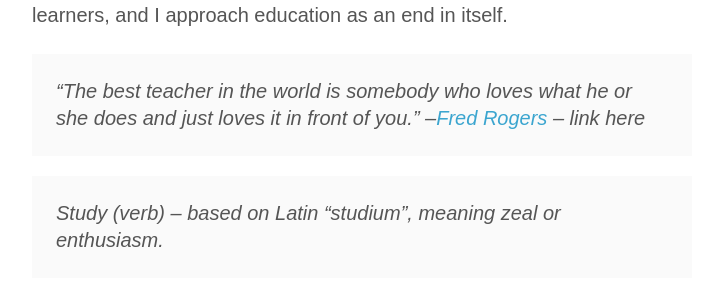
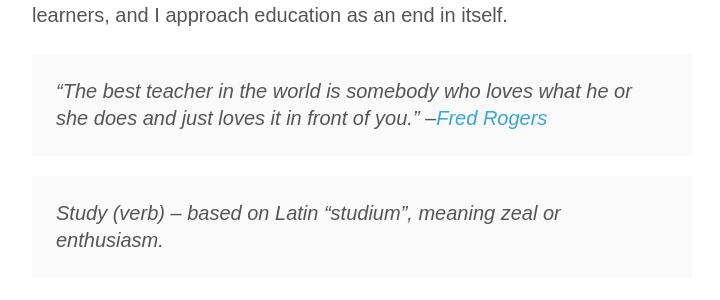
Before and after one commit to kmcgillivray/kmcgillivray.github.io, a Jekyll site: the page built from about/index.md, in a window 1280 px wide and 900 px high, scrolled down 2105 px. Shown: the part 153-453 px from the top of the window, without its empty margins (278-998 px from the left). Built offline with Jekyll 4.4.1, drawn with Linux system fonts in a browser that asks for light colours; nearby versions of some CDN libraries.

Commit message:
Add missing link

```diff
--- a/about/index.md
+++ b/about/index.md
@@ -28,7 +28,7 @@
 I believe the best education is deeply interdisciplinary, a lifelong practice, defined mainly by enthusiasm and curiosity, and that education is the ["practice of freedom."](https://amzn.com/0415908086) I have a deep love of learning and a love of learners, and I approach education as an end in itself.
 
 > "The best teacher in the world is somebody who loves what he or she does and just loves it in front of you."
->–[Fred Rogers]() – link here
+>–[Fred Rogers](https://youtu.be/eOLDFojJvYA)
 
 > Study (verb) – based on Latin "studium", meaning zeal or enthusiasm.
 
```
